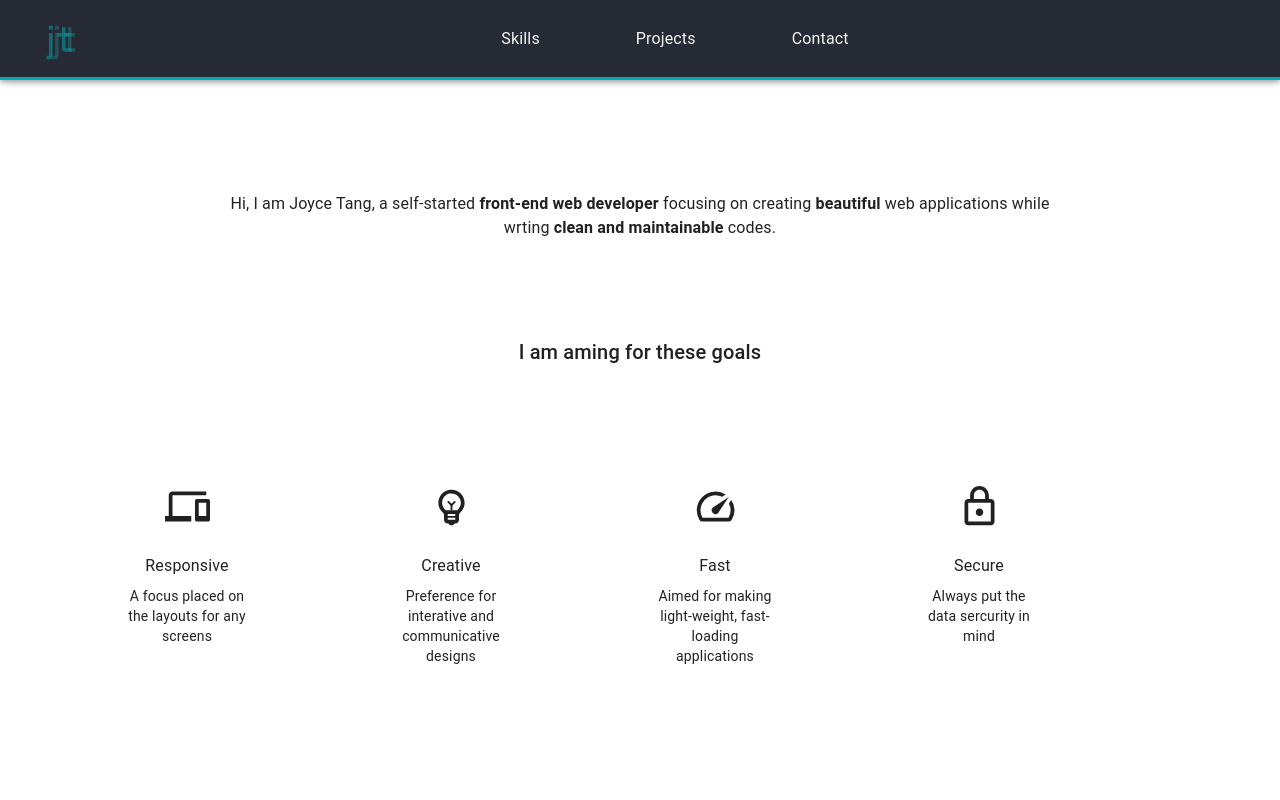
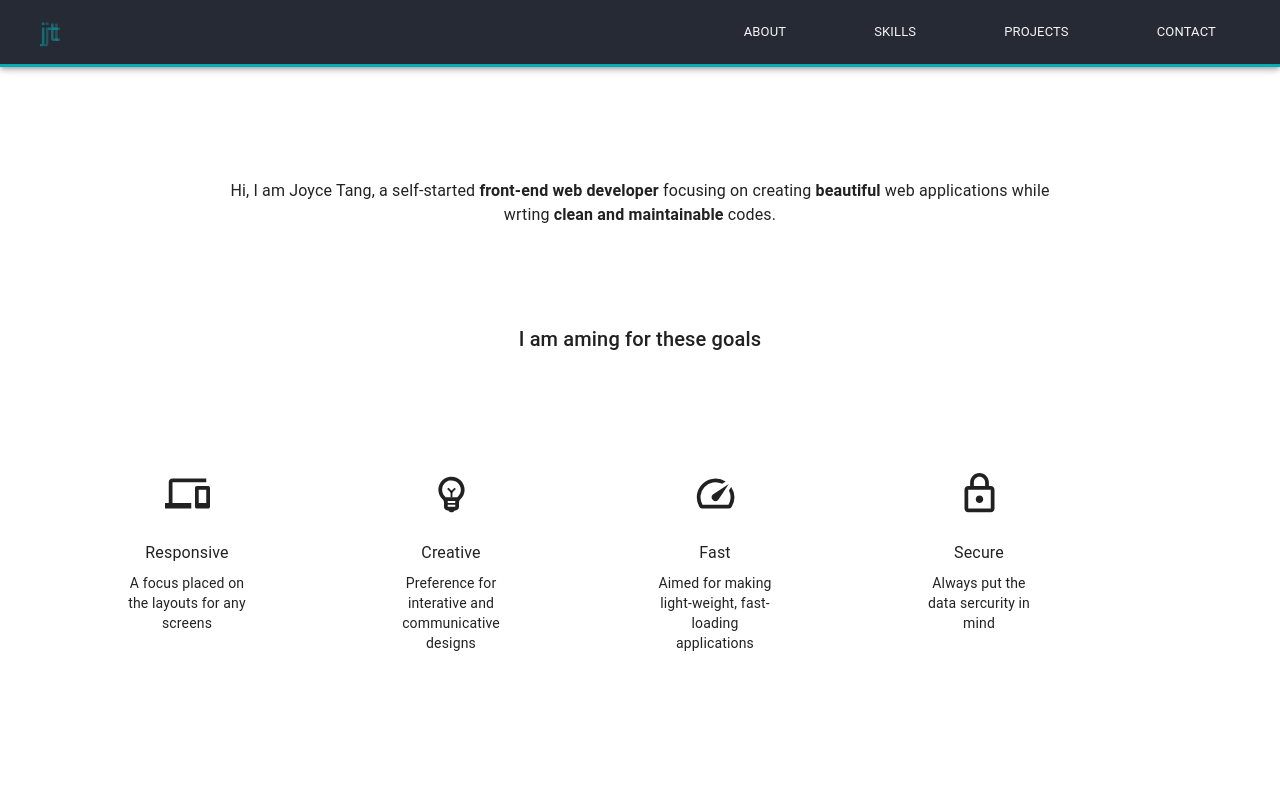
Before and after one commit to joycethh/portflio, a React (Create React App) app: page / in a window 1280 px wide. Shown: the top 800 px of the page. Built offline with nearby package versions, Linux system fonts and the light colour scheme.

Commit message:
change font size

```diff
--- a/src/navbar/Navbar.js
+++ b/src/navbar/Navbar.js
@@ -14,7 +14,8 @@ import {
 import MenuIcon from "@mui/icons-material/Menu";
 
 import logo from "../images/jt.svg";
-const navItems = ["Skills", "Projects", "Contact"];
+
+const navItems = ["About", "Skills", "Projects", "Contact"];
 
 const StyledListItem = styled(ListItem)(({ theme }) => ({
   display: "flex",
@@ -28,6 +29,9 @@ const StyledListItem = styled(ListItem)(({ theme }) => ({
 
 const StyledListItemWeb = styled(ListItem)(({ theme }) => ({
   color: "#F5F5F5",
+  paddingRight: theme.spacing(5),
+  fontSize: "13px",
+  textTransform: "uppercase",
   "&:active": {
     borderBottom: "solid 2px #FF2E63",
   },
@@ -53,7 +57,6 @@ const Navbar = () => {
         sx={{ borderBottom: 3, borderColor: "#00ADB5" }}
       >
         <Toolbar>
-          {/* fix: logo to home */}
           <LinkS
             activeClass="active"
             to="home"
@@ -65,10 +68,9 @@ const Navbar = () => {
             <img
               src={logo}
               alt="Joyce Tang"
-              style={{ width: "70px", height: "70px" }}
+              style={{ width: "50px", height: "50px" }}
             />
           </LinkS>
-
           {/* mobile */}
           <Box
             sx={{
@@ -81,7 +83,7 @@ const Navbar = () => {
             }}
           >
             <IconButton onClick={handleOpenNavMenu}>
-              <MenuIcon sx={{ fontSize: 35, color: "#00ADB5 " }} />
+              <MenuIcon sx={{ fontSize: 30, color: "#00ADB5 " }} />
             </IconButton>
 
             <Drawer
@@ -92,14 +94,14 @@ const Navbar = () => {
             >
               <List>
                 {navItems.map((item) => (
-                  <ListItem
+                  <StyledListItem
                     key={item}
                     {...listItemProps}
                     to={item.toLowerCase()}
                     onClick={() => setMobileNavIsOpen(false)}
                   >
-                    <StyledListItem>{item} </StyledListItem>
-                  </ListItem>
+                    {item}
+                  </StyledListItem>
                 ))}
               </List>
             </Drawer>
@@ -109,14 +111,18 @@ const Navbar = () => {
           <Box
             sx={{
               flexGrow: 1,
-              display: { xs: "none", md: "flex", justifyContent: "center" },
+              display: { xs: "none", md: "flex", justifyContent: "flex-end" },
             }}
           >
             <List component={Stack} spacing={4} direction="row">
               {navItems.map((item) => (
-                <ListItem key={item} {...listItemProps} to={item.toLowerCase()}>
-                  <StyledListItemWeb>{item} </StyledListItemWeb>
-                </ListItem>
+                <StyledListItemWeb
+                  key={item}
+                  {...listItemProps}
+                  to={item.toLowerCase()}
+                >
+                  {item}
+                </StyledListItemWeb>
               ))}
             </List>
           </Box>
```
